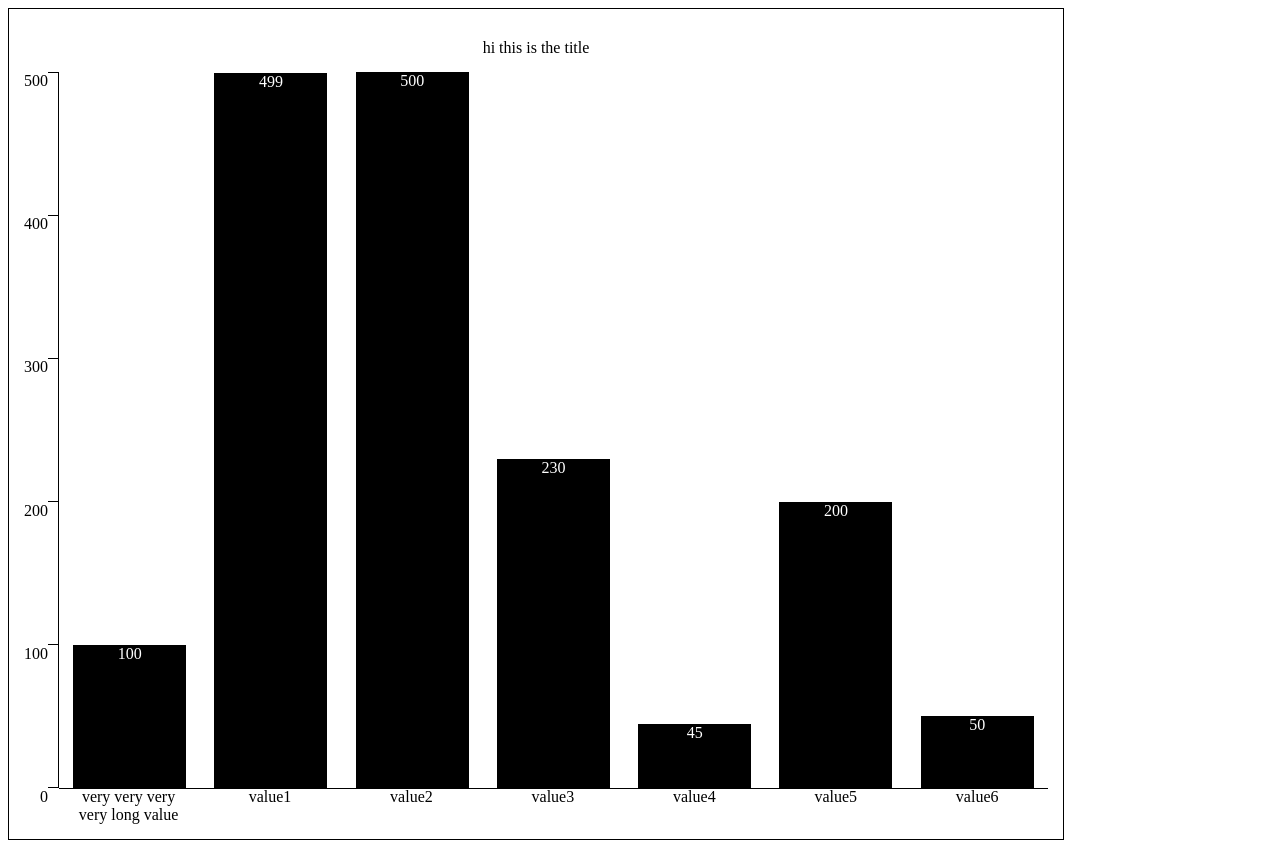
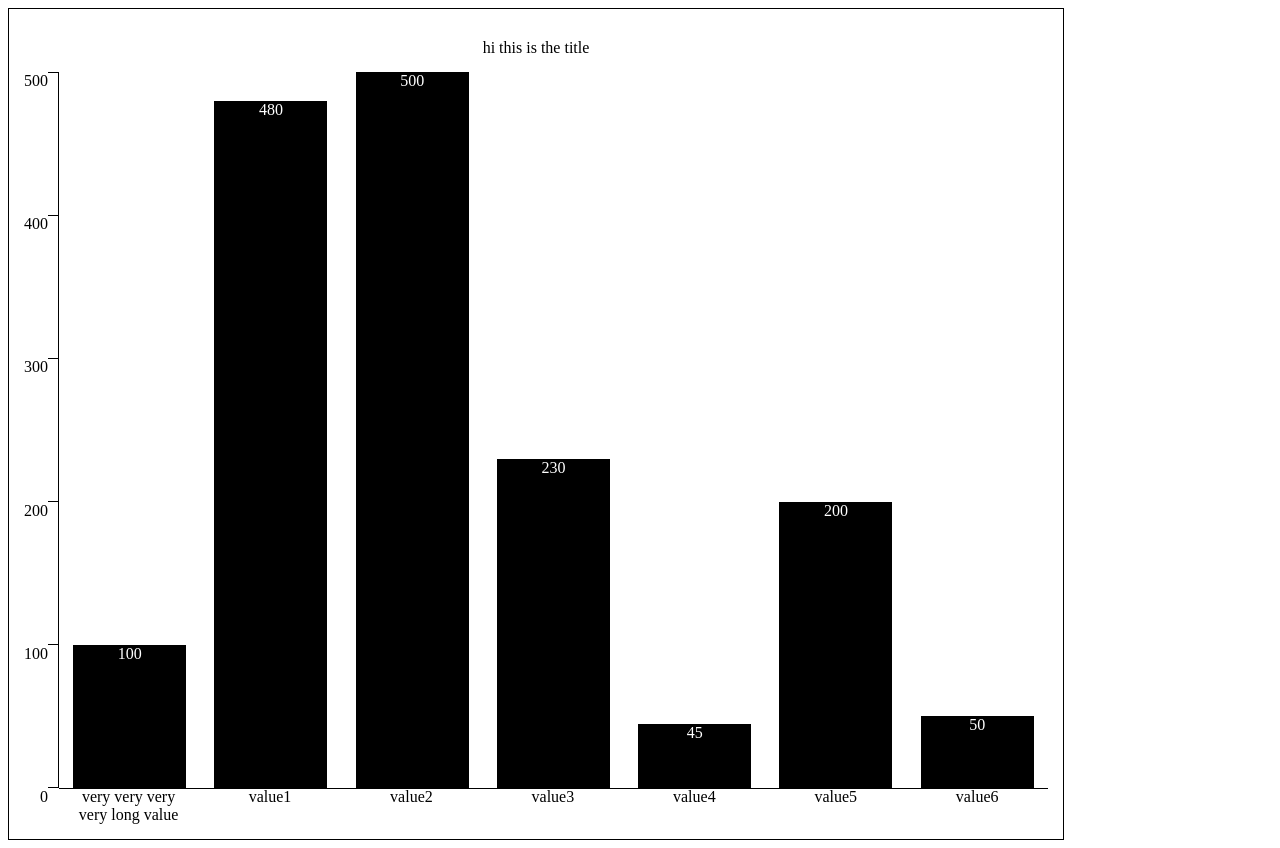
Before and after one commit to scc416/draw-bar-chart, a website: page index.html in a window 1280 px wide. Drawn offline with nearby package versions, Linux system fonts and the light colour scheme.

Commit message:
change the parameter "data" to includes values and labels

```diff
--- a/draw-bar-chart.js
+++ b/draw-bar-chart.js
@@ -11,10 +11,12 @@ function drawBarChart(data, options, element) {
   xAxis = `<div id="x-axis">${xAxis}</div>`;
 
   //put the title in a div
-  let title = `<div id="title">${options.title}</div>`;
+  let title = `<div id="title">${options.chartTitle}</div>`;
 
   //the maximum value in data
-  let maxVal = Math.max(...data);
+  let maxVal = Math.max(...data[0]);
+
+  let dataNum = data[0].length;
 
   //decide the position of ticks on y-tick
   let pow = 0;
@@ -31,13 +33,13 @@ function drawBarChart(data, options, element) {
   yTick = `<div id="y-tick">${yTick}</div>`;
 
   //plot the bar graph with value in parameter "data"
-  for(let val of data) {
-    chartContent += (`<div style="background-color: black; color: white; text-align: center; height: ${100 * val / maxTick}%;width: ${80/(data.length)}%; margin: 0 ${10/(data.length)}%">${val}</div>`);
+  for(let val of data[0]) {
+    chartContent += (`<div style="background-color: black; color: white; text-align: center; height: ${100 * val / maxTick}%;width: ${80/dataNum}%; margin: 0 ${10/(dataNum)}%">${val}</div>`);
   };
 
   //label x-axis
-  for(let val of options.label) {
-    xAxis += (`<div style="text-align: center; overflow-wrap: break-word; width: ${80/(data.length)}%; margin: 0 ${10/(data.length)}%">${val}</div>`);
+  for(let val of data[1]) {
+    xAxis += (`<div style="text-align: center; overflow-wrap: break-word; width: ${80/dataNum}%; margin: 0 ${10/dataNum}%">${val}</div>`);
   };
 
   // xAxis = `<div class="left-container"><div style="width: 10px;"></div><div style="height: 0">${maxTick}</div><div id="x-axis">${xAxis}</div></div>`;
--- a/index.html
+++ b/index.html
@@ -11,11 +11,21 @@
     </div>
     <script>
       drawBarChart(
-        [100, 499, 500, 230, 45, 200, 50],
-        {title: "hi this is the title",
-        width: "80vw",
-        height: "100vh",
-        label: ["very very very very long value", "value1", "value2", "value3", "value4", "value5", "value6"] },
+        [
+          [100, 480, 500, 230, 45, 200, 50],
+          ["very very very very long value", "value1", "value2", "value3", "value4", "value5", "value6"]
+        ],
+        {
+          chartTitle: "hi this is the title",
+          width: "80vw",
+          height: "100vh",
+          yAxisTitle: "",
+          xAxisTitle: "",
+          dataLabel: "",
+          barColour: "",
+          labelColour: "",
+          barSpacing: ""
+        },
         $( "#test" )
         );
     </script>
```
